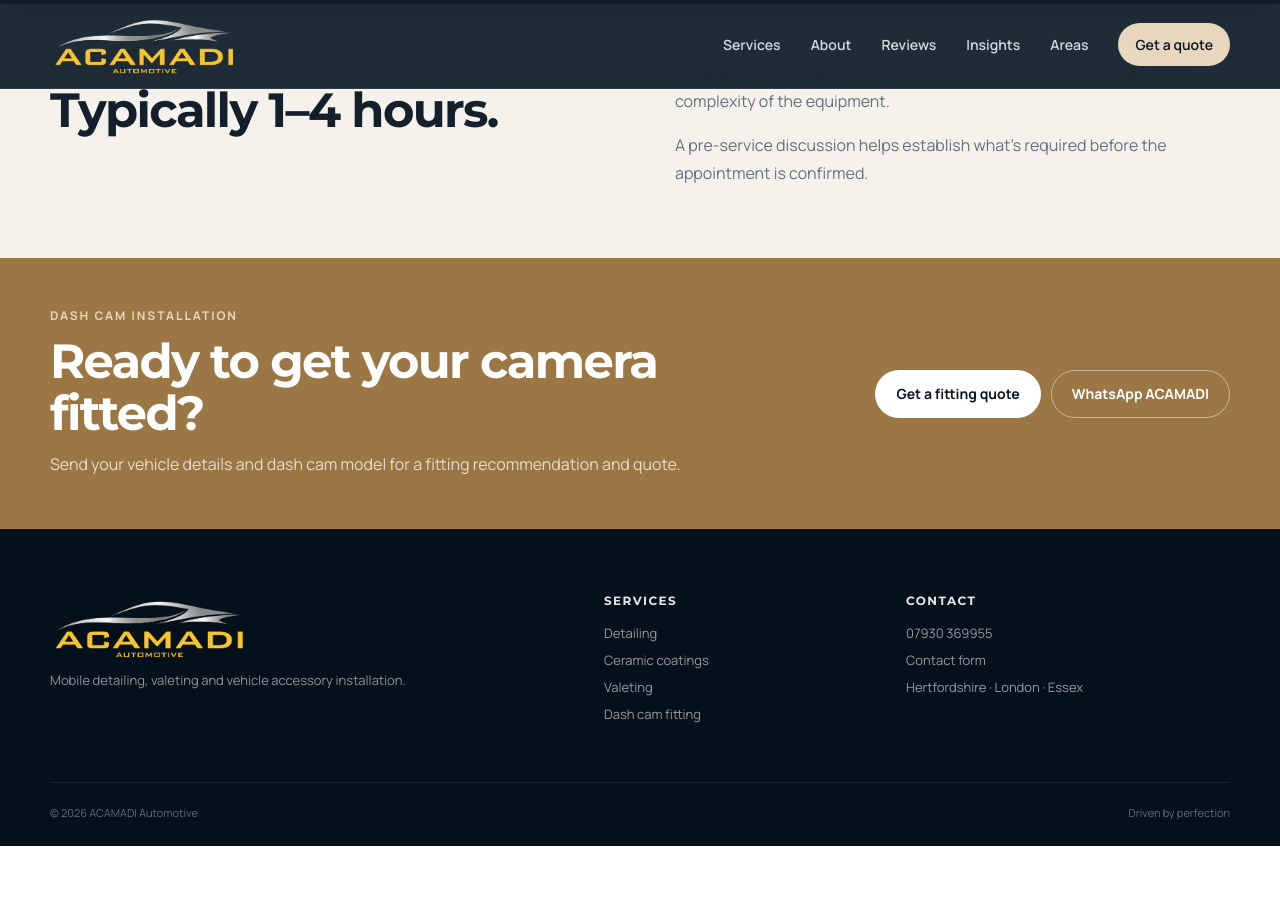
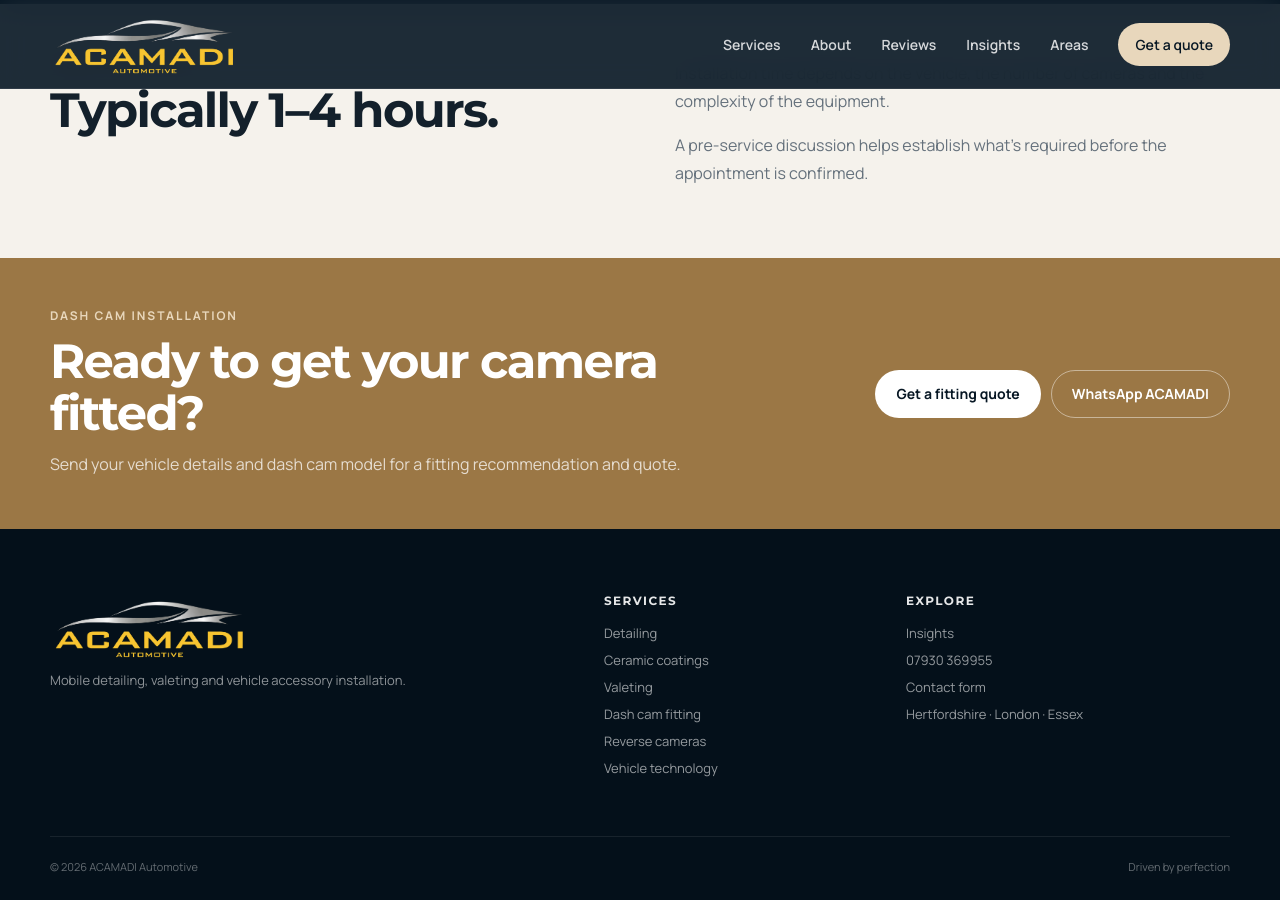
Before and after one commit to whz67wh7pt-lgtm/Acamadi, a Jekyll site: the page dash-cam-installation.html, which Jekyll copies as it is, in a window 1280 px wide and 900 px high, scrolled down 3502 px. Built offline with Jekyll 4.4.1, drawn with Linux system fonts in a browser that asks for light colours; before the commit the page ends 4348 px from its top, so only the background shows below that.

Commit message:
Standardise footer links

```diff
--- a/dash-cam-installation.html
+++ b/dash-cam-installation.html
@@ -812,10 +812,7 @@
 
       <div>
 
-        <a
-          class="brand footer-brand"
-          href="index.html"
-        >
+        <a class="brand footer-brand" href="index.html">
           <img
             src="images/acamadi-logo.png"
             alt="ACAMADI Automotive"
@@ -838,13 +835,17 @@
         <a href="ceramic-coatings.html">Ceramic coatings</a>
         <a href="valeting.html">Valeting</a>
         <a href="dash-cam-installation.html">Dash cam fitting</a>
+        <a href="reverse-cameras.html">Reverse cameras</a>
+        <a href="vehicle-technology.html">Vehicle technology</a>
 
       </div>
 
 
       <div>
 
-        <h3>Contact</h3>
+        <h3>Explore</h3>
+
+        <a href="blogs/">Insights</a>
 
         <a href="tel:+447930369955">
           07930 369955
```
